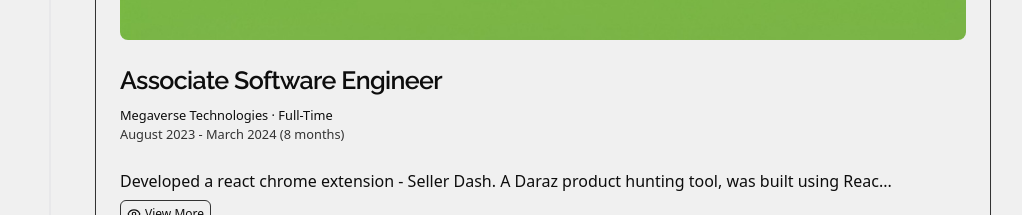
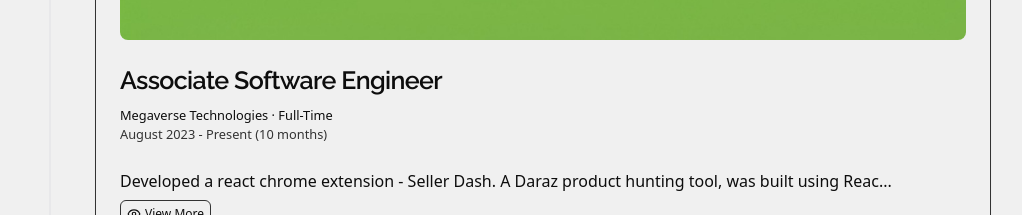
Before and after one commit to mb-awan/portfolio, a Next.js app: page / in a window 1280 px wide. Shown: the part 2760-2975 px from the top of the page, without its empty margins (97-1119 px from the left). Built offline with nearby package versions, Linux system fonts and the light colour scheme.

Commit message:
fix: experience fix

```diff
--- a/src/components/experience/experience-config.ts
+++ b/src/components/experience/experience-config.ts
@@ -26,7 +26,7 @@ export const experiences: ExperienceItem[] = [
     company: 'Megaverse Technologies',
 
     date: {
-      end: 'March 2024',
+      end: 'Present',
       start: 'August 2023',
     },
     description:
```
